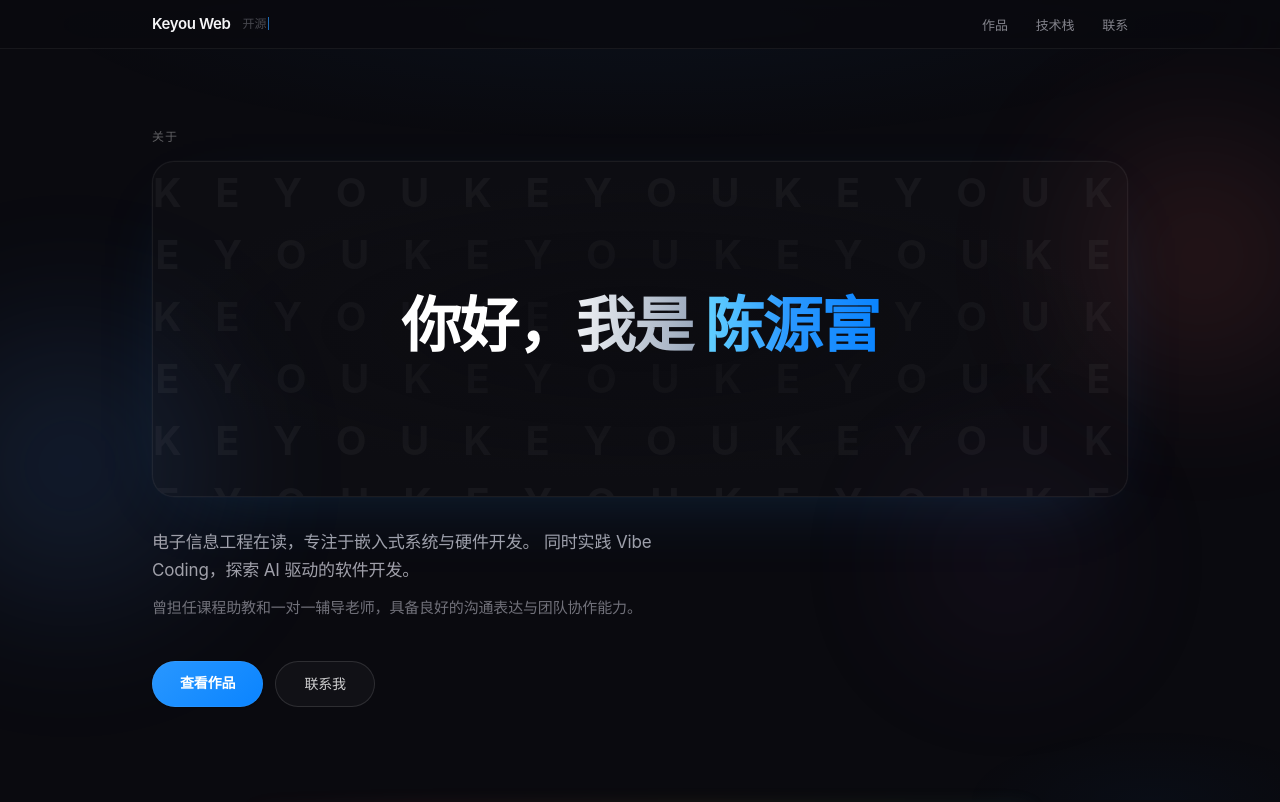
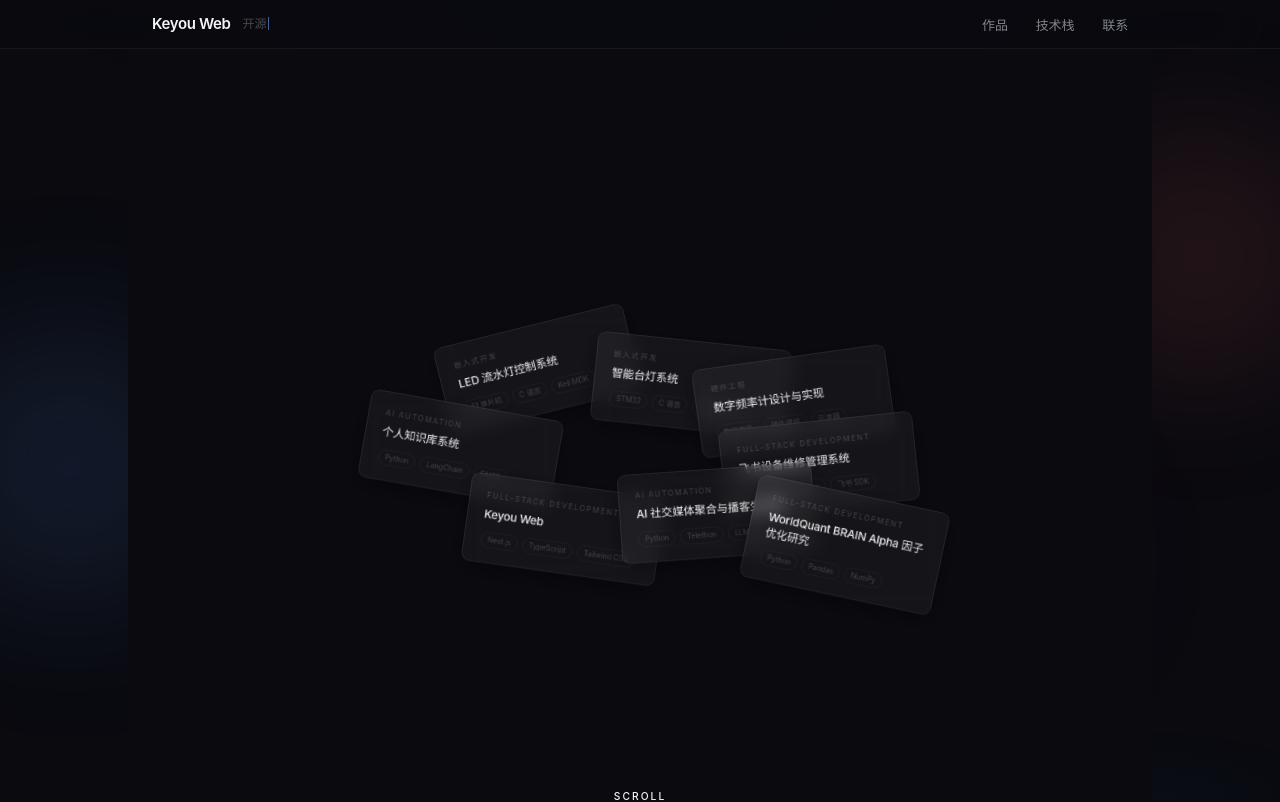
Before and after one commit to Keyou430/Keyou-web, a Next.js app: page / in a window 1280 px wide. Shown: the top 802 px of the page. Built offline with nearby package versions, Linux system fonts and the light colour scheme.

Commit message:
feat: replace hero with ProjectStackSpread scatter cards and KEYOU centre spotlight

```diff
--- a/src/app/globals.css
+++ b/src/app/globals.css
@@ -287,6 +287,17 @@
     opacity: 0.9;
   }
 
+  /* Project spread card — used by ProjectStackSpread */
+  .project-spread-card {
+    background: rgba(255, 255, 255, 0.04);
+    border: 1px solid rgba(255, 255, 255, 0.08);
+    border-radius: 12px;
+    padding: 20px 22px;
+    backdrop-filter: blur(12px);
+    box-shadow: 0 8px 32px rgba(0, 0, 0, 0.35);
+    user-select: none;
+  }
+
   /* Rauno-style work row */
   .rauno-row {
     position: relative;
--- a/src/app/page.tsx
+++ b/src/app/page.tsx
@@ -2,27 +2,22 @@ import { projects } from '@/data/projects';
 import ProjectCard from '@/components/ProjectCard';
 import RainbowDivider from '@/components/RainbowDivider';
 import RainbowOrbs from '@/components/RainbowOrbs';
-import HeroSpotlight from '@/components/HeroSpotlight';
+import ProjectStackSpread from '@/components/ProjectStackSpread';
 
 export default function Home() {
   return (
     <>
       <RainbowOrbs />
 
-      {/* ====== Hero ====== */}
-      <section className="relative-z flex min-h-[72vh] flex-col justify-center pt-20 pb-16 animate-fade-in">
+      {/* ====== Scatter showcase + HeroSpotlight ====== */}
+      <div className="-mx-6 max-md:-mx-4">
+        <ProjectStackSpread />
+      </div>
+
+      {/* ====== Bio (below scatter) ====== */}
+      <section className="relative-z flex flex-col justify-center pb-16 animate-fade-in">
         <p className="section-label">关于</p>
-        <HeroSpotlight
-          titleZh={
-            <>
-              <span className="text-gradient">你好，我是 </span>
-              <span className="text-gradient-accent">陈源富</span>
-            </>
-          }
-          titleEn="HELLO, I'M KEYOU"
-          label="About"
-        />
-        <p className="mt-8 max-w-xl font-sans text-[17px] text-muted leading-relaxed">
+        <p className="max-w-xl font-sans text-[17px] text-muted leading-relaxed">
           电子信息工程在读，专注于嵌入式系统与硬件开发。
           同时实践 Vibe Coding，探索 AI 驱动的软件开发。
         </p>
--- /dev/null
+++ b/src/components/ProjectStackSpread.tsx
@@ -0,0 +1,281 @@
+'use client';
+
+import {
+  motion,
+  useScroll,
+  useTransform,
+  useReducedMotion,
+  useMotionValue,
+  useSpring,
+  useMotionValueEvent,
+  type MotionValue,
+} from 'framer-motion';
+import { useEffect, useRef, useState } from 'react';
+import { projects } from '@/data/projects';
+import HeroSpotlight from '@/components/HeroSpotlight';
+
+// scatter targets in vw / vh from centre
+const LAYOUT = [
+  { target: { x: -34, y: -32 }, stack: { x: -8, y: -10 }, rotate: -14, z: 1 },
+  { target: { x: 0, y: -36 }, stack: { x: 4, y: -8 }, rotate: 6, z: 2 },
+  { target: { x: 34, y: -30 }, stack: { x: 12, y: -6 }, rotate: -8, z: 3 },
+  { target: { x: -38, y: 2 }, stack: { x: -14, y: 0 }, rotate: 10, z: 4 },
+  { target: { x: 38, y: 4 }, stack: { x: 14, y: 2 }, rotate: -6, z: 5 },
+  { target: { x: -32, y: 34 }, stack: { x: -6, y: 10 }, rotate: 8, z: 6 },
+  { target: { x: 2, y: 36 }, stack: { x: 6, y: 8 }, rotate: -4, z: 7 },
+  { target: { x: 34, y: 32 }, stack: { x: 16, y: 12 }, rotate: 12, z: 8 },
+];
+
+// touch / small-screen: two neat columns
+const SM_TARGETS = [
+  { x: -22, y: -38 }, { x: 22, y: -38 },
+  { x: -22, y: -13 }, { x: 22, y: -13 },
+  { x: -22, y: 12 }, { x: 22, y: 12 },
+  { x: -22, y: 37 }, { x: 22, y: 37 },
+];
+
+const SCATTER_START = 0.12;
+const SCATTER_END = 0.9;
+const CENTER_IN_START = 0.55;
+const CENTER_IN_END = 0.85;
+
+const PARALLAX_X = 2.2;
+const PARALLAX_Y = 1.8;
+const PARALLAX_SPRING = { stiffness: 90, damping: 22, mass: 0.6 };
+
+const depthOf = (i: number, total: number) =>
+  total <= 1 ? 1 : 0.55 + (i / (total - 1)) * 0.75;
+
+interface CardData {
+  id: string;
+  title: string;
+  category: string;
+  tech: string[];
+  target: { x: number; y: number };
+  stack: { x: number; y: number };
+  rotate: number;
+  z: number;
+}
+
+function buildCards(): CardData[] {
+  return projects.slice(0, 8).map((p, i) => {
+    const L = LAYOUT[i % LAYOUT.length];
+    return {
+      id: p.id,
+      title: p.title,
+      category: p.category,
+      tech: p.techStack.slice(0, 3),
+      target: L.target,
+      stack: L.stack,
+      rotate: L.rotate,
+      z: L.z,
+    };
+  });
+}
+
+function useIsTouch() {
+  const [touch, setTouch] = useState(false);
+  useEffect(() => {
+    const mq = window.matchMedia('(pointer: coarse)');
+    const read = () => setTouch(mq.matches);
+    read();
+    mq.addEventListener('change', read);
+    return () => mq.removeEventListener('change', read);
+  }, []);
+  return touch;
+}
+
+function usePointerParallax(active: boolean, enabled: boolean) {
+  const rawX = useMotionValue(0);
+  const rawY = useMotionValue(0);
+  const x = useSpring(rawX, PARALLAX_SPRING);
+  const y = useSpring(rawY, PARALLAX_SPRING);
+
+  useEffect(() => {
+    if (!enabled) return;
+    if (!active) { rawX.set(0); rawY.set(0); return; }
+    const onMove = (e: PointerEvent) => {
+      rawX.set((e.clientX / window.innerWidth) * 2 - 1);
+      rawY.set((e.clientY / window.innerHeight) * 2 - 1);
+    };
+    const onLeave = () => { rawX.set(0); rawY.set(0); };
+    window.addEventListener('pointermove', onMove, { passive: true });
+    document.addEventListener('pointerleave', onLeave);
+    return () => {
+      window.removeEventListener('pointermove', onMove);
+      document.removeEventListener('pointerleave', onLeave);
+    };
+  }, [active, enabled, rawX, rawY]);
+  return { x, y };
+}
+
+function ProjectCard({
+  card,
+  index,
+  progress,
+  reduce,
+  isTouch,
+  pointer,
+  depth,
+}: {
+  card: CardData;
+  index: number;
+  progress: MotionValue<number>;
+  reduce: boolean | null;
+  isTouch: boolean;
+  pointer: { x: MotionValue<number>; y: MotionValue<number> };
+  depth: number;
+}) {
+  const flat = reduce === true;
+  const sm = isTouch ? SM_TARGETS[index % SM_TARGETS.length] : null;
+  const endX = sm ? sm.x : card.target.x;
+  const endY = sm ? sm.y : card.target.y;
+  const endRotate = flat || isTouch ? 0 : card.rotate;
+  const startRotate = flat ? 0 : card.rotate;
+
+  const translate = useTransform(
+    [progress, pointer.x, pointer.y],
+    ([p, px, py]: number[]) => {
+      const tx = card.stack.x + (endX - card.stack.x) * p;
+      const ty = card.stack.y + (endY - card.stack.y) * p;
+      const drift = depth * p;
+      const dx = tx - px * PARALLAX_X * drift;
+      const dy = ty - py * PARALLAX_Y * drift;
+      return `calc(-50% + ${dx}vw) calc(-50% + ${dy}vh)`;
+    },
+  );
+  const rotate = useTransform(progress, [0, 1], [startRotate, endRotate]);
+  const scale = useTransform(progress, [0, 1], [0.75, 1]);
+
+  return (
+    <motion.div
+      className="absolute left-1/2 top-1/2 will-change-transform"
+      style={{
+        width: isTouch ? '42vw' : 'min(22vw, 260px)',
+        zIndex: card.z,
+        translate,
+        rotate,
+        scale,
+      }}
+    >
+      <div className="project-spread-card">
+        <span className="block text-[10px] uppercase tracking-[0.18em] text-dim/50">
+          {card.category}
+        </span>
+        <h3 className="mt-2 text-[15px] font-medium leading-snug text-foreground">
+          {card.title}
+        </h3>
+        <div className="mt-3 flex flex-wrap gap-1.5">
+          {card.tech.map((t) => (
+            <span
+              key={t}
+              className="rounded-full border border-white/[0.06] px-2 py-0.5 text-[10px] text-dim/50"
+            >
+              {t}
+            </span>
+          ))}
+        </div>
+      </div>
+    </motion.div>
+  );
+}
+
+export default function ProjectStackSpread() {
+  const wrapRef = useRef<HTMLDivElement>(null);
+  const reduce = useReducedMotion();
+  const isTouch = useIsTouch();
+  const cards = buildCards();
+
+  const { scrollYProgress } = useScroll({
+    target: wrapRef,
+    offset: ['start start', 'end end'],
+  });
+
+  const progress = useTransform(
+    scrollYProgress,
+    [0, SCATTER_START, SCATTER_END, 1],
+    [0, 0, 1, 1],
+  );
+
+  const [spread, setSpread] = useState(false);
+  useMotionValueEvent(progress, 'change', (p) => {
+    setSpread((was) => (was ? p > 0.985 : p >= 0.999));
+  });
+
+  const parallaxEnabled = reduce !== true && !isTouch;
+  const pointer = usePointerParallax(spread, parallaxEnabled);
+
+  const noScale = reduce === true;
+  const centerOpacity = useTransform(
+    progress,
+    [CENTER_IN_START, CENTER_IN_END],
+    [0, 1],
+  );
+  const centerScale = useTransform(
+    progress,
+    [CENTER_IN_START, CENTER_IN_END],
+    [noScale ? 1 : 0.88, 1],
+  );
+  const hintOpacity = useTransform(progress, [0, SCATTER_START], [1, 0]);
+
+  return (
+    <div
+      ref={wrapRef}
+      className="relative-z w-full"
+      style={{ height: '280vh', backgroundColor: '#0a0a0f' }}
+    >
+      <div className="sticky top-0 h-screen w-full overflow-hidden">
+        {/* scattered project cards */}
+        <div className="absolute inset-0 z-10">
+          {cards.map((card, i) => (
+            <ProjectCard
+              key={card.id}
+              card={card}
+              index={i}
+              progress={progress}
+              reduce={reduce}
+              isTouch={isTouch}
+              pointer={pointer}
+              depth={parallaxEnabled ? depthOf(i, cards.length) : 0}
+            />
+          ))}
+        </div>
+
+        {/* centre — HeroSpotlight fades in after scatter */}
+        <motion.div
+          className="pointer-events-none absolute inset-0 z-[5] flex items-center justify-center"
+          style={{ opacity: centerOpacity, scale: centerScale }}
+        >
+          <div className="pointer-events-auto">
+            <HeroSpotlight
+              titleZh={
+                <>
+                  <span className="text-gradient">你好，我是 </span>
+                  <span className="text-gradient-accent">陈源富</span>
+                </>
+              }
+              titleEn="HELLO, I'M KEYOU"
+              label="About"
+            />
+          </div>
+        </motion.div>
+
+        {/* scroll hint */}
+        <motion.div
+          className="pointer-events-none absolute inset-x-0 bottom-[3vh] z-20 flex flex-col items-center gap-[0.6vh] text-[0.8vw] font-medium uppercase tracking-[0.2em] max-md:bottom-6 max-md:gap-1 max-md:text-[2.8vw]"
+          style={{ color: '#f5f5f7', opacity: hintOpacity }}
+        >
+          <span>Scroll</span>
+          <svg
+            width="16" height="16" viewBox="0 0 24 24" fill="none"
+            stroke="currentColor" strokeWidth={2} strokeLinecap="round" strokeLinejoin="round"
+            className="animate-bounce max-md:h-[4vw] max-md:w-[4vw]"
+            aria-hidden="true"
+          >
+            <path d="m6 9 6 6 6-6" />
+          </svg>
+        </motion.div>
+      </div>
+    </div>
+  );
+}
```
